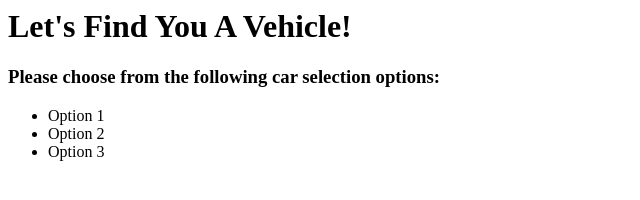
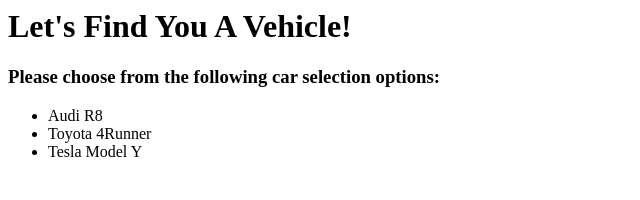
Before and after one commit to GiveItAShott/CarPicker, a plain HTML site: page index.html in a window 1280 px wide. Shown: the whole page, without its empty margins (0-640 px from the left). Drawn offline with Linux system fonts and the light colour scheme.

Commit message:
Update
Update from GitKraken

```diff
--- a/index.html
+++ b/index.html
@@ -11,9 +11,9 @@
   <body>
     <h3>Please choose from the following car selection options:</h3>
     <ul>
-      <li>Option 1</li>
-      <li>Option 2</li>
-      <li>Option 3</li>
+      <li>Audi R8</li>
+      <li>Toyota 4Runner</li>
+      <li>Tesla Model Y</li>
     </ul>
   </body>
 <html>
```
